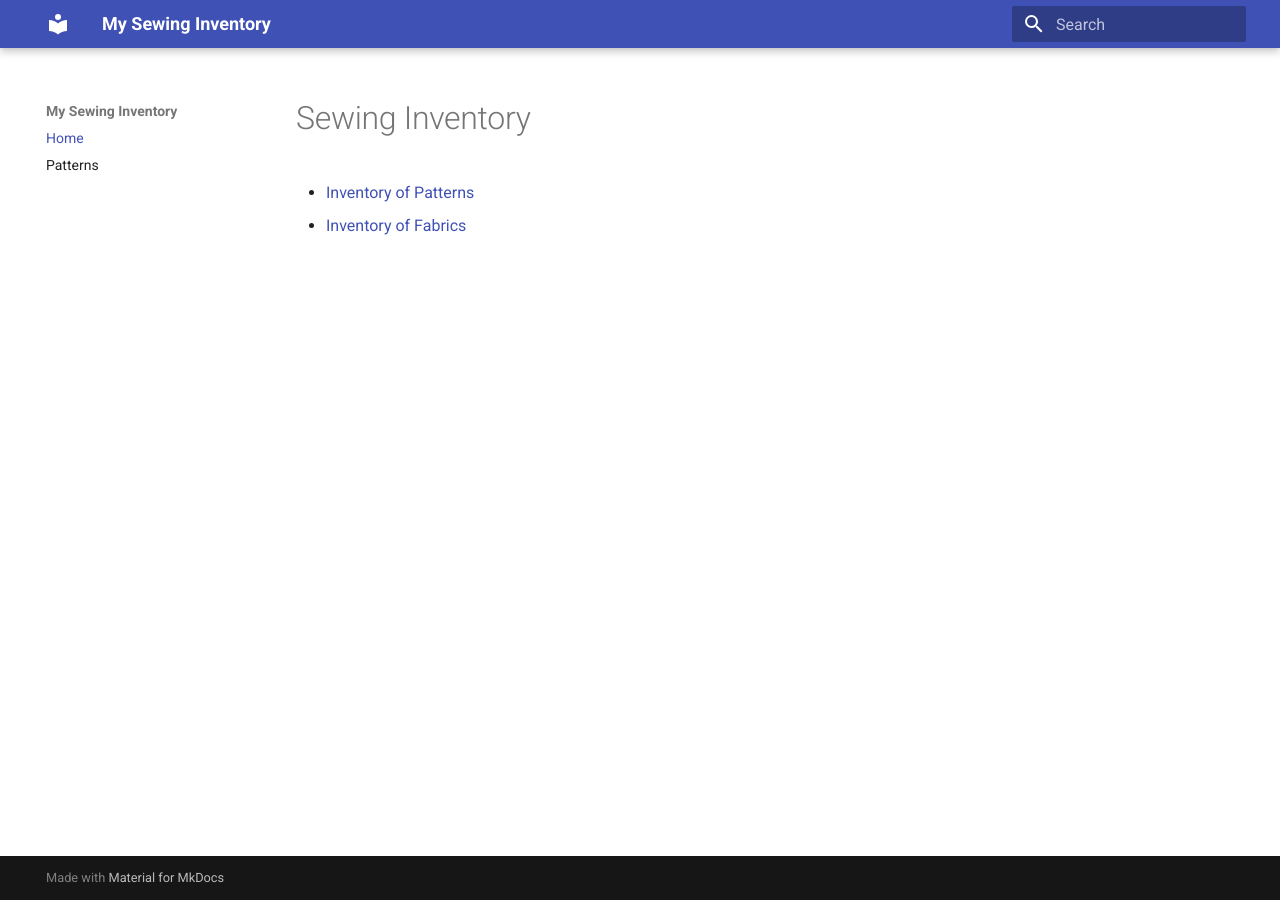
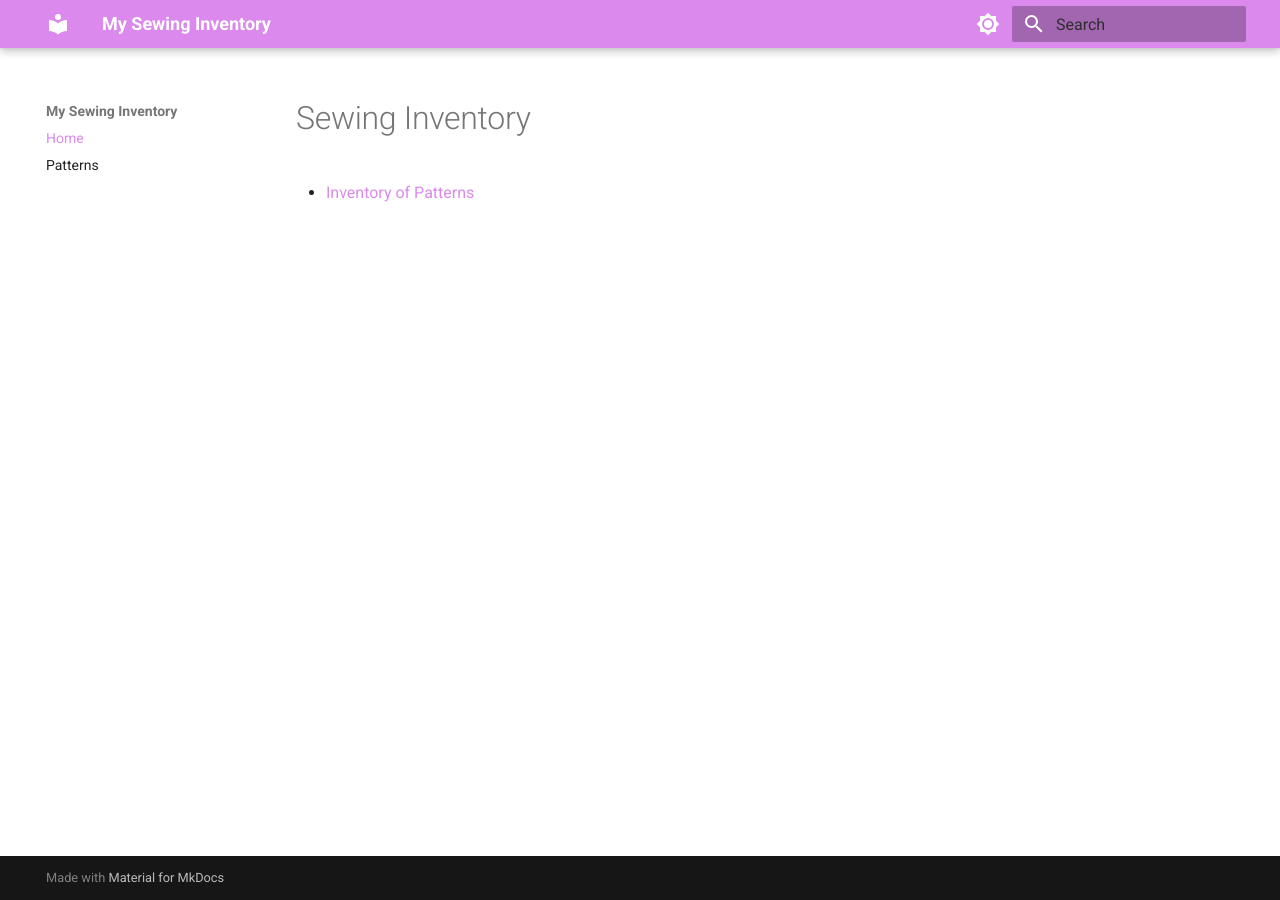
Before and after one commit to chesmore/sewing-inventory, an MkDocs documentation site: the page built from docs/index.md, in a window 1280 px wide. Built offline with MkDocs 1.6.1 and Material for MkDocs 9.7.7, drawn with Linux system fonts in a browser that asks for light colours.

Commit message:
updated color palette

```diff
--- a/docs/index.md
+++ b/docs/index.md
@@ -1,4 +1,3 @@
 # Sewing Inventory
 
 - [Inventory of Patterns](patterns.md)
-- [Inventory of Fabrics](fabrics.md)
--- /dev/null
+++ b/docs/stylesheets/extra.css
@@ -0,0 +1,6 @@
+:root {
+    --md-primary-fg-color: #DB89ED;
+    --md-accent-fg-color: #e88a46;
+    --md-primary-bg-color: #ffffff;
+    --md-primary-bg-color--light: #2E2E2E;
+  }
--- a/mkdocs.yml
+++ b/mkdocs.yml
@@ -1,7 +1,77 @@
 site_name: My Sewing Inventory
 theme:
   name: material
+  features:
+    - navigation.path
+    - navigation.tracking
+    - content.tabs.link
+    - toc.integrate
 
+  palette:
+    # Palette toggle for dark mode
+    - media: "(prefers-color-scheme: light)"
+      scheme: default
+      primary: stylesheets.extra.css
+      accent: stylesheets.extra.css
+      toggle:
+        icon: material/brightness-7
+        name: Switch to dark mode
+
+    # Palette toggle for dark mode
+    - media: "(prefers-color-scheme: dark)"
+      scheme: slate
+      primary: stylesheets.extra.css
+      accent: stylesheets.extra.css
+      toggle:
+        icon: material/brightness-4
+        name: Switch to light mode
+extra_css:
+  - stylesheets/extra.css
+plugins:
+  - search
+  - mkdocstrings:
+      default_handler: python
+      handlers:
+        python:
+          import:
+          - https://docs.python.org/3/objects.inv
+          - https://installer.readthedocs.io/en/stable/objects.inv  # demonstration purpose in the docs
+          - https://mkdocstrings.github.io/autorefs/objects.inv
+          - https://www.mkdocs.org/objects.inv
+          - https://python-markdown.github.io/objects.inv
+          paths: [src]
+          options:
+            docstring_style: numpy
+            docstring_options:
+              ignore_init_summary: true
+            # docstring_section_style: list
+            filters: ["!^_"]
+            # heading_level: 1
+            inherited_members: true
+            merge_init_into_class: true
+            parameter_headings: true
+            separate_signature: true
+            show_root_heading: true
+            show_root_full_path: false
+            show_signature_annotations: true
+            show_symbol_type_heading: true
+            show_symbol_type_toc: true
+            signature_crossrefs: true
+            summary: true
+markdown_extensions:
+  - attr_list
+  - pymdownx.superfences
+  - pymdownx.tabbed:
+      alternate_style: true
+  - pymdownx.inlinehilite
+  - pymdownx.snippets
+  - pymdownx.superfences
+  - attr_list
+  - md_in_html
+  - toc:
+      permalink: "#"
+  - pymdownx.arithmatex:
+      generic: true
 nav:
   - Home: index.md
   - Patterns: patterns.md
```
Also changed, not shown: docs/fabrics.md (deleted).
